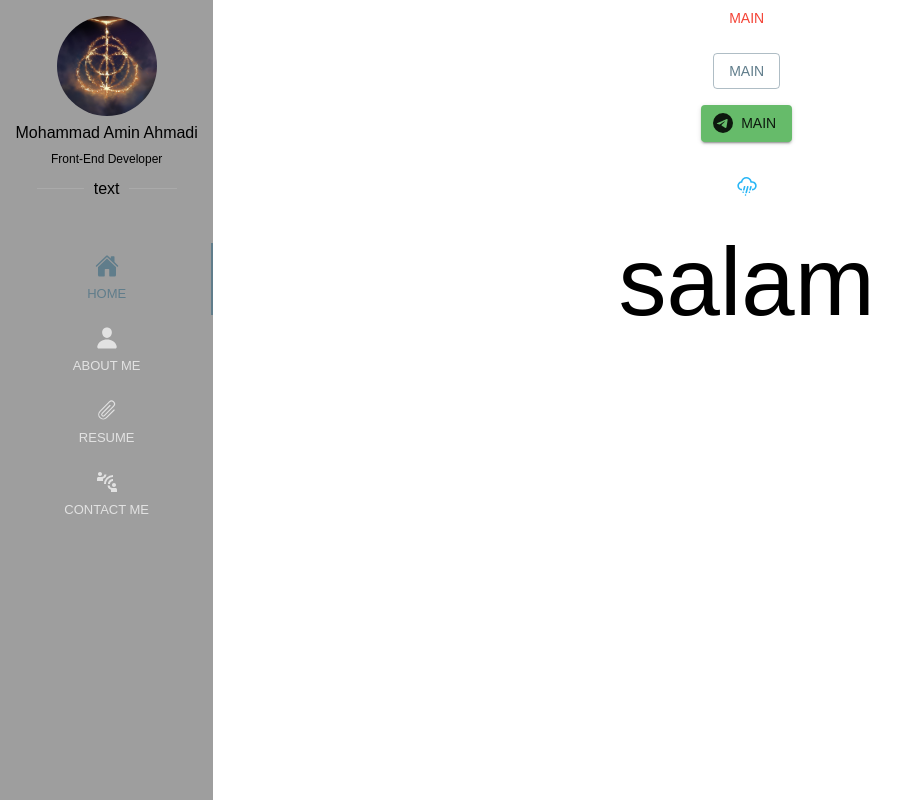
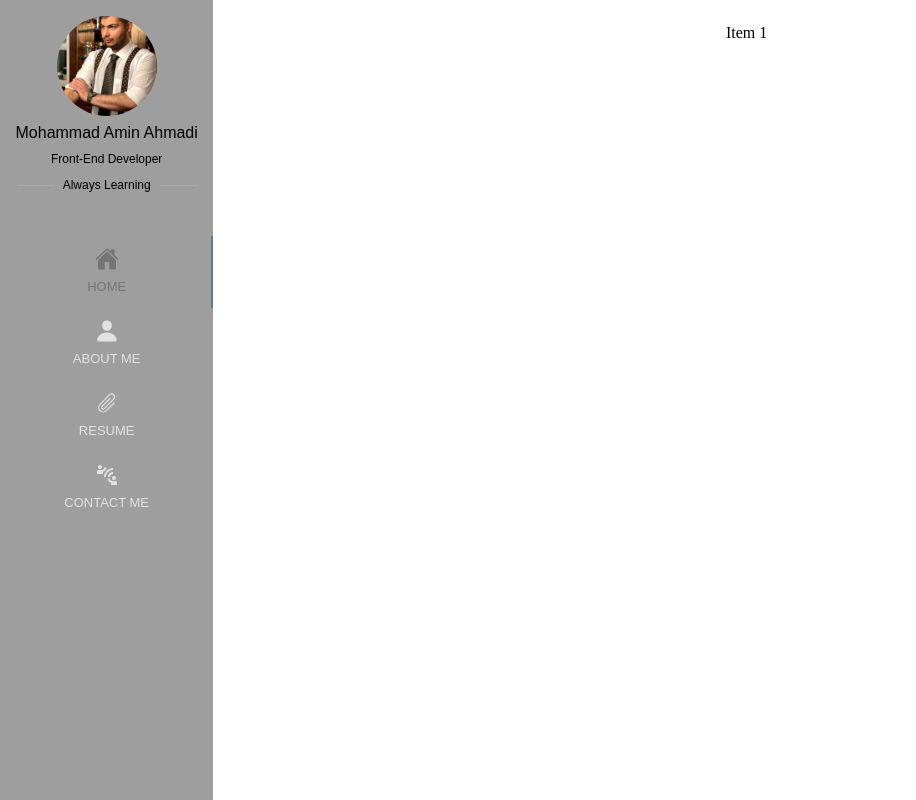
Before and after one commit to rex-vero/personal-app, a React (Create React App) app: page / in a window 1280 px wide. Shown: the whole page, without its empty margins (0-916 px from the left). Built offline with nearby package versions, Linux system fonts and the light colour scheme; a web font is replaced by a local one.

Commit message:
sidebar updated

```diff
--- a/src/components/main/MainContent.js
+++ b/src/components/main/MainContent.js
@@ -1,21 +1,27 @@
-import { Button, IconButton, Stack, Typography } from '@mui/material';
-import { useLayoutEffect } from 'react';
-import { BsTelegram } from 'react-icons/bs';
-import { WiHail } from 'react-icons/wi';
+import { Stack } from '@mui/material';
+import { useContext, useLayoutEffect } from 'react';
+import TabPanel from './TabPanel';
+import DataContext from '../../contexts/DataContext';
 
 const MainContent = () => {
+    const { value } = useContext(DataContext);
     useLayoutEffect(() => {
         document.title = 'Personal App';
     }, [])
     return (
-        <Stack alignItems={'center'} spacing={2} display={'flex'} >
-            <Button color='error' variant='text'>main</Button>
-            <Button variant='outlined' disableElevation>main</Button>
-            <Button color='success' size='medium' startIcon={<BsTelegram />} variant='contained'>main</Button>
-            <IconButton size='large' color='info'>
-                <WiHail />
-            </IconButton>
-            <Typography variant='h1'>salam</Typography>
+        <Stack alignItems={'center'} display={'flex'} >
+            <TabPanel value={value} index={0}>
+                Item 1
+            </TabPanel>
+            <TabPanel value={value} index={1}>
+                Item 2
+            </TabPanel>
+            <TabPanel value={value} index={2}>
+                Item 3
+            </TabPanel>
+            <TabPanel value={value} index={3}>
+                Item 4
+            </TabPanel>
         </Stack>
     );
 }
--- /dev/null
+++ b/src/components/main/TabPanel.js
@@ -0,0 +1,11 @@
+import { Box } from "@mui/material";
+
+const TabPanel = ({ children, value, index, ...other }) => {
+    return (
+        <div role="tabpanel" hidden={value !== index} id={`tabpanel-${index}`} aria-labelledby={`tabpanel-${index}`} {...other}>
+            {value === index && <Box sx={{ p: 3 }}>{children}</Box>}
+        </div>
+    );
+}
+
+export default TabPanel;
--- a/src/components/sidebar/SideHead.js
+++ b/src/components/sidebar/SideHead.js
@@ -3,11 +3,11 @@ import { Avatar, Divider, Stack, Typography } from "@mui/material";
 const SideHead = () => {
     return (
         <Stack display={'flex'} alignItems={'center'} gap={'5px'} textAlign={'center'}>
-            <Avatar sx={{ height: 100, width: 100 }} alt="Mohammad Amin" src={require('../../assets/images/logo.jpg')} >MA</Avatar>
+            <Avatar sx={{ height: 100, width: 100 }} alt="Mohammad Amin" src={require('../../assets/images/mohammad-amin .jpg')} >MA</Avatar>
             <Typography>Mohammad Amin Ahmadi</Typography>
             <Typography variant="caption">Front-End Developer</Typography>
-            <Divider variant="middle" sx={{ width: 140 }} >
-                <Typography variant="subtitle1">text</Typography>
+            <Divider variant="middle" sx={{ width: 180 }} >
+                <Typography fontSize={12} variant="subtitle1">Always Learning</Typography>
             </Divider>
         </Stack>
     );
--- a/src/components/sidebar/SideLinks.js
+++ b/src/components/sidebar/SideLinks.js
@@ -1,19 +1,24 @@
 import { Tabs, Tab, Typography } from '@mui/material';
-import { useState } from 'react';
+import { useContext } from 'react';
 import { IoHome, IoPerson } from "react-icons/io5";
 import { PiPaperclipLight } from 'react-icons/pi';
 import { MdConnectWithoutContact } from "react-icons/md";
+import DataContext from '../../contexts/DataContext';
 
 const SideLinks = () => {
-    const [value, setValue] = useState(1);
-    const handleChange = (_, newValue) => setValue(newValue);
-
+    const { value, setValue } = useContext(DataContext);
+    const tabProps = (index) => {
+        return {
+            id: `tabpanel-${index}`,
+            'aria-controls': `tabpanel-${index}`,
+        };
+    }
     return (
-        <Tabs value={value} onChange={handleChange} orientation='vertical' variant='scrollable' scrollButtons allowScrollButtonsMobile>
-            <Tab value={1} label={<Typography fontSize={13}>Home</Typography>} icon={<IoHome fontSize={24} />} />
-            <Tab value={2} label={<Typography fontSize={13}>About Me</Typography>} icon={<IoPerson fontSize={24} />} />
-            <Tab value={3} label={<Typography fontSize={13}>Resume</Typography>} icon={<PiPaperclipLight fontSize={24} />} />
-            <Tab value={4} label={<Typography fontSize={13}>Contact Me</Typography>} icon={<MdConnectWithoutContact fontSize={24} />} />
+        <Tabs textColor='secondary' value={value} onChange={(_, tabNewValue) => setValue(tabNewValue)} orientation='vertical' variant='scrollable' scrollButtons allowScrollButtonsMobile>
+            <Tab value={0} label={<Typography fontSize={13}>Home</Typography>} icon={<IoHome fontSize={24} />} {...tabProps(0)} />
+            <Tab value={1} label={<Typography fontSize={13}>About Me</Typography>} icon={<IoPerson fontSize={24} />} {...tabProps(1)} />
+            <Tab value={2} label={<Typography fontSize={13}>Resume</Typography>} icon={<PiPaperclipLight fontSize={24} />} {...tabProps(2)} />
+            <Tab value={3} label={<Typography fontSize={13}>Contact Me</Typography>} icon={<MdConnectWithoutContact fontSize={24} />} {...tabProps(3)} />
         </Tabs>
     );
 }
--- a/src/contexts/DataContext.js
+++ b/src/contexts/DataContext.js
@@ -1,8 +1,9 @@
-import { createContext } from "react";
+import { createContext, useState } from "react";
 
 const DataContext = createContext(null);
 export const DataProvider = ({ children }) => {
-    return <DataContext.Provider value={{}}>{children}</DataContext.Provider>
+    const [value, setValue] = useState(0);
+    return <DataContext.Provider value={{ value, setValue }}>{children}</DataContext.Provider>
 }
 
 export default DataContext;
--- a/src/layouts/MainLayout.js
+++ b/src/layouts/MainLayout.js
@@ -6,7 +6,7 @@ import { grey } from "@mui/material/colors";
 const MainLayout = () => {
     return (
         <Grid container columns={12} sx={{ height: '100vh' }}>
-            <Grid bgcolor={grey[500]} size={{ xs: 0, sm: 0, md: 2 }} sx={{ display: { xs: 'none', sm: 'none', md: 'block' }, height: '100vh' }}>
+            <Grid bgcolor={grey[500]} size={{ xs: 0, sm: 0, md: 2 }} sx={{ display: { xs: 'none', sm: 'none', md: 'block' } }}>
                 <Sidebar />
             </Grid>
             <Grid size={{ xs: 12, sm: 12, md: 10 }}>
```
Also changed, not shown: src/assets/images/logo.jpg (deleted), src/assets/images/mohammad-amin .jpg (added).
